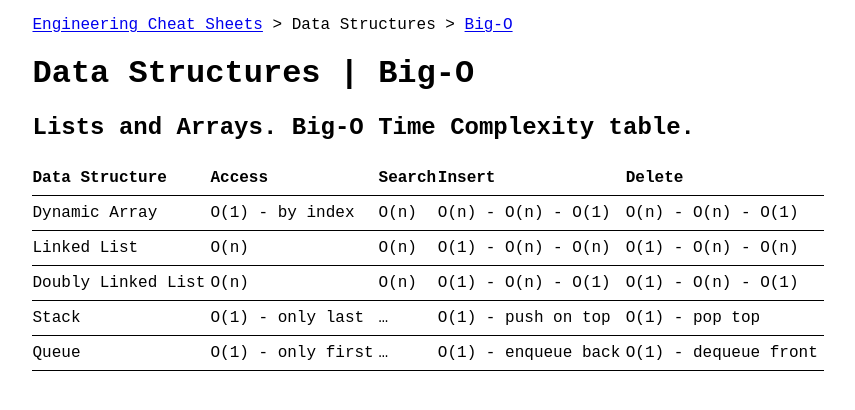
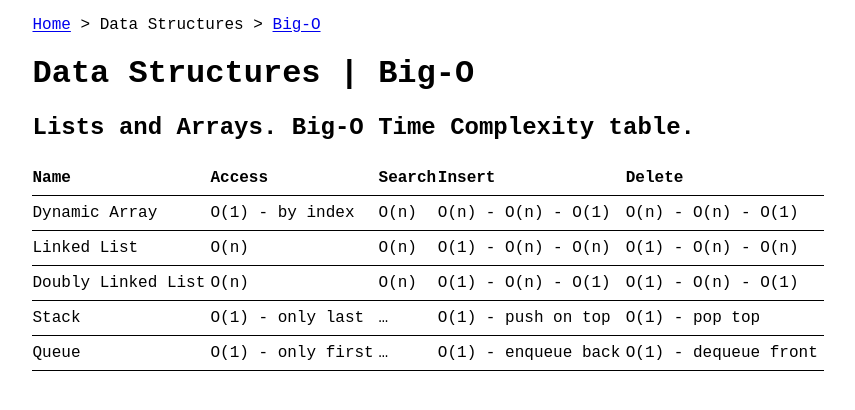
Before and after one commit to dnedzelskyi/eng_cheat_sheets, a Jekyll site: the page built from data_structures/big_o.md, in a window 1280 px wide. Shown: the top 410 px of the page, without its empty margins (212-1067 px from the left). Built offline with Jekyll 4.4.1, drawn with Linux system fonts in a browser that asks for light colours; our own code applies the rules of GitHub Pages for plain Markdown files; comment, search, counter and statistics services are not loaded.

Commit message:
Small improvements.

```diff
--- a/data_structures/big_o.md
+++ b/data_structures/big_o.md
@@ -1,10 +1,10 @@
-[Engineering Cheat Sheets](../index.md) > Data Structures > [Big-O](./big_o.md)
+[Home](../index.md) > Data Structures > [Big-O](./big_o.md)
 
 # Data Structures | Big-O
 
 ## Lists and Arrays. Big-O Time Complexity table.
 
-| Data Structure     | Access            | Search | Insert              | Delete               |
+| Name     | Access            | Search | Insert              | Delete               |
 | ------------------ | ----------------- | ------ | ------------------- | -------------------- |
 | Dynamic Array      | O(1) - by index   | O(n)   | O(n) - O(n) - O(1)  | O(n) - O(n) - O(1)   |
 | Linked List        | O(n)              | O(n)   | O(1) - O(n) - O(n)  | O(1) - O(n) - O(n)   |
```
Also changed, not shown: language_foundations/js_basics.md (+1 -1 lines).
